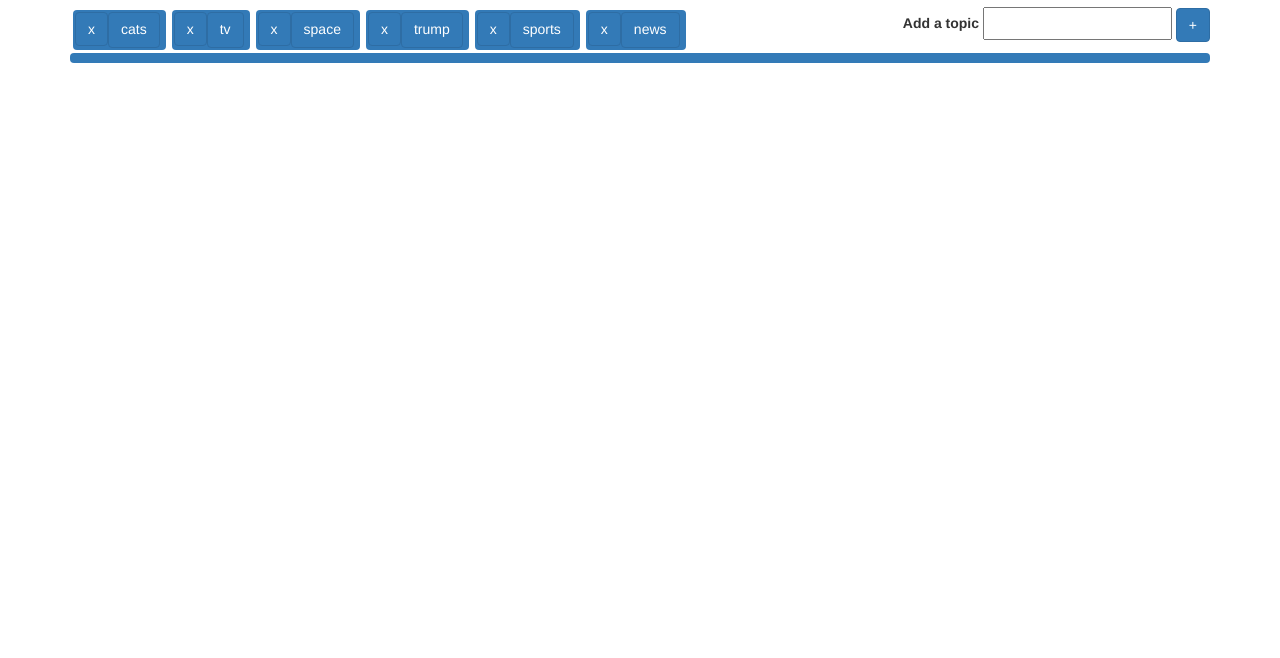
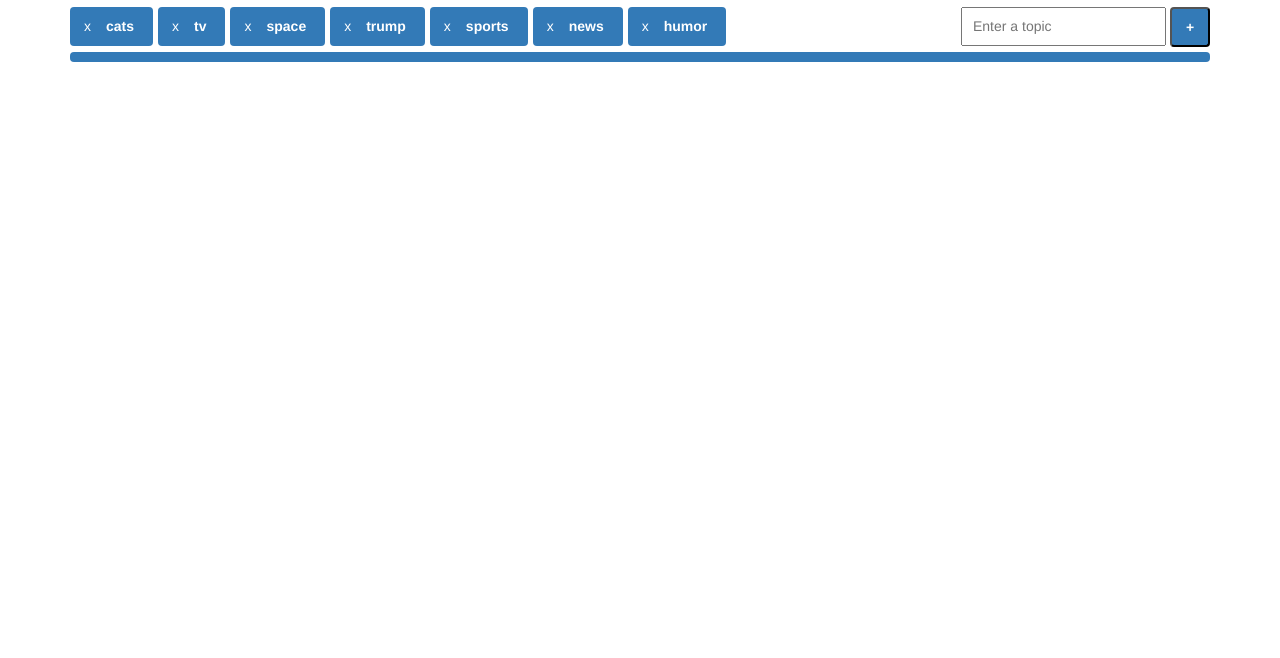
Before and after one commit to davidshauck/GifTastic, a plain HTML site: page index.html in a window 1280 px wide. Shown: the part 142-800 px from the top of the page. Drawn offline with nearby package versions, Linux system fonts and the light colour scheme.

Commit message:
major button changes

```diff
--- a/assets/app.js
+++ b/assets/app.js
@@ -1,6 +1,6 @@
 $(document).ready(function() {
 
-   let array = ["cats", "tv", "space", "trump", "sports", "news"];
+  let array = ["cats", "tv", "space", "trump", "sports", "news", "humor"];
 
   function renderButtons() {
 
@@ -13,16 +13,23 @@ $(document).ready(function() {
      let btnDiv = $("<div class='text-left'>");
      btnDiv.attr("id", "item-" + i);
      btnDiv.addClass("button-style");
+     btnDiv.css({
+      "margin-top": "0px",
+      "outline": "0",
+    });
 
-      let closeBtn = $("<div>");
+     let closeBtn = $("<button>");
      closeBtn.attr("data-close", i);
-      closeBtn.addClass("btn btn-primary");
+    //  closeBtn.addClass("btn btn-primary");
      closeBtn.addClass("checkbox");
      closeBtn.text("x");
-      closeBtn.css("margin-top", "0px")
+     closeBtn.css({
+       "margin-top": "0px",
+       "outline": "0",
+     });
 
-      let gifBtn = $("<div>");
-      gifBtn.addClass("gif-button btn btn-primary");
+     let gifBtn = $("<button>");
+     gifBtn.addClass("gif-button");
      gifBtn.attr("data-gif", array[i]);
      gifBtn.attr("type", "button");
      gifBtn.text(array[i]);
@@ -111,15 +118,15 @@ $(document).ready(function() {
      let removeBtn = $(this).attr("data-close");
      console.log(removeBtn);
      console.log(array);
-      debugger;
      $("#item-" + removeBtn).remove();
-      array = array.splice(removeBtn, 1);
+     array.splice(removeBtn, 1);
      console.log(array);
      renderButtons();
    });
 
    // when user adds a new topic button
    $("#add-gif").on("click", function(event) {
+
      // event.preventDefault() prevents the form from trying to submit itself.
      // We're using a form so that the user can hit enter instead of clicking the button if they want
      event.preventDefault();
--- a/assets/style.css
+++ b/assets/style.css
@@ -7,43 +7,84 @@
     margin: 0;
   } */
 
+ #gif-input {
+      float: right;
+      height: 39px !important;
+      padding: 10px;
+  }
+
+  #add-gif {
+      float: right;
+      height: 40px;
+      margin: 0px 0px 0px 4px;
+      background-color: #337ab7;
+      padding: 8px;
+      color: white;
+      font-weight: bold;
+      width: 40px;
+      border-radius: 4px;
+
+
+  }
+
 .gif-button {
    margin: 2px 4px 0px 0px;
    /* min-width: 40px; */
    height: 36px;
-   display: inline-block;
+   /* display: inline-block; */
    float: left;
+   outline: none;
+   border: none;
+   background: none;
+   padding: 5px 5px 7px 5px;
+   color: white;
+   font-weight: bold;
+   font-size: 14px;
 }
+
+/* button:focus {
+    outline:0;
+    outline: none;
+} */
 
 #buttons {
     /* padding-bottom: 5px; */
     /* padding-left: 5px; */
-    margin-left: 0px;
-    float: left;
+    /* margin-left: 0px; */
+    /* float: left; */
 }
 
-.btn {
-    margin-top: 0px;
-    text-decoration: none;
-}
+/* .btn.focus, .btn:focus, .btn {
+    outline: 0 !important;
+    box-shadow: none!important;
+    outline: none !important;
+    border: none;
+} */
 
 .button-style {
-    display: inline-block;
+    /* display: inline-block; */
     /* width: 200px; */
     background-color: #337ab7;
-    margin: 3px;
+    margin: 3px 5px 0px 0px;
     float: left;
-    padding: 2px;
+    /* padding: 2px; */
     border-radius: 4px;
+    padding: 0px 10px 0px 4px;
     /* padding: 5px; */
 }
 
 .checkbox {
-    display: inline-block;
+    /* display: inline-block; */
     float: left;
     /* padding: 0px 5px 0px 5px; */
-    padding: 0px;
-    margin-top: 0px;
+    /* padding: 0px 5px 0px 5px; */
+    /* margin-top: 6px; */
+    outline: none;
+    border: none;
+    background: none;
+    padding: 9px 10px 0px 10px;
+    color: white;
+
 }
 
 #title {
@@ -68,10 +109,11 @@
 
 #images {
     width: 100%;
-    max-height: 100%;
+    /* max-height: 100%; */
     background-color: #337ab7;
     border-radius: 4px;
     padding: 5px;
+    margin-top: 5px;
 }
 
 .imageBox {
--- a/index.html
+++ b/index.html
@@ -34,12 +34,20 @@
         </div>
         <div class="col-lg-4">
 
-            <form id="gif-form">
-            <label for="gif-input">Add a topic</label>
-            <input type="text" id="gif-input" style="height: 33px">
+            <!-- <div class="form-group">
+                <label for="gif-input"></label>
+                <input type="text" class="form-control" id="add-gif" placeholder="Enter a topic">
+
+                <input type="button" class="btn btn-primary" id="add-gif" type="submit" value="+">
+            </div> -->
+
+            <form id="form-group">
+            <label for="gif-input"></label>
+            <input type="button" id="add-gif" type="submit" value="+">
+
+            <input type="text" id="gif-input" style="height: 33px" placeholder="Enter a topic">
 
             <!-- Button triggers new gif to be added -->
-            <input type="button" class="btn btn-primary" id="add-gif" type="submit" value="+" placeholder="Choose a topic">
             </form>
         </div>
     </div>
```
Lines whose indentation alone changed are shown as unchanged.
